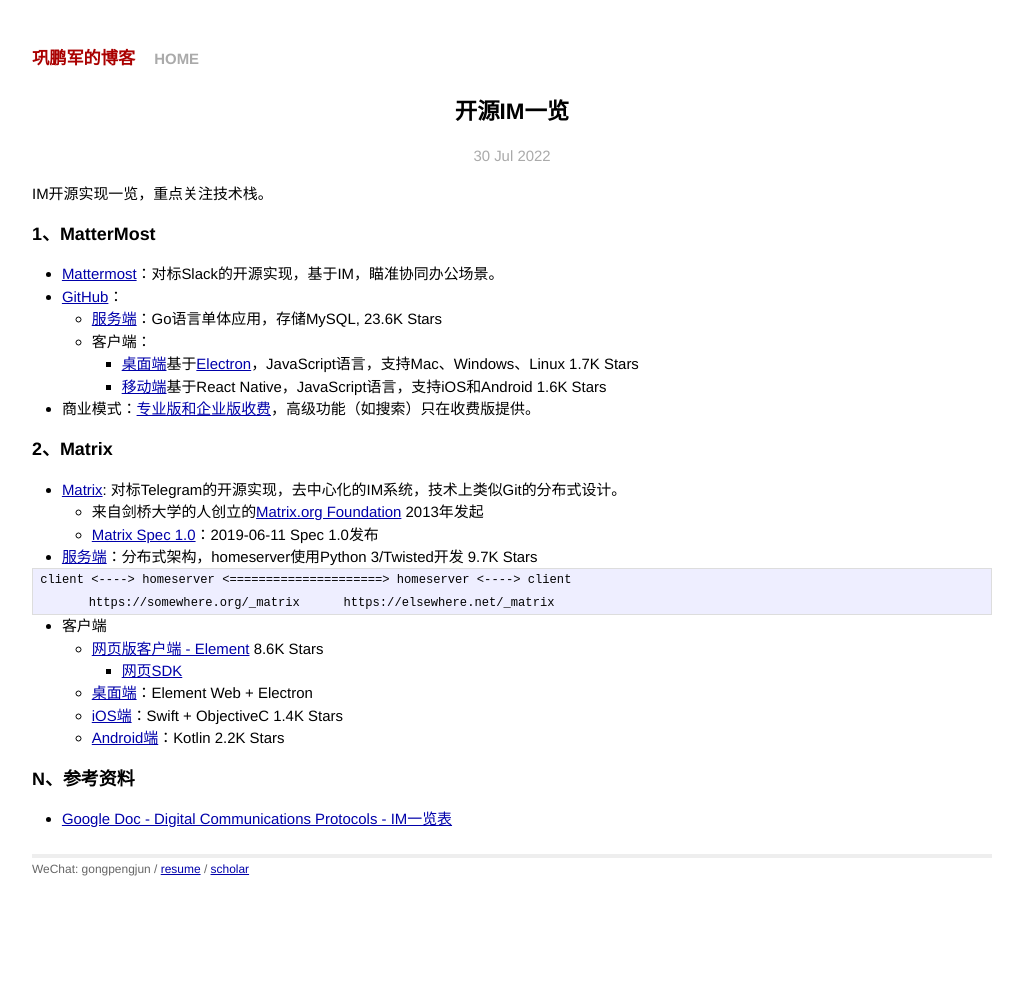
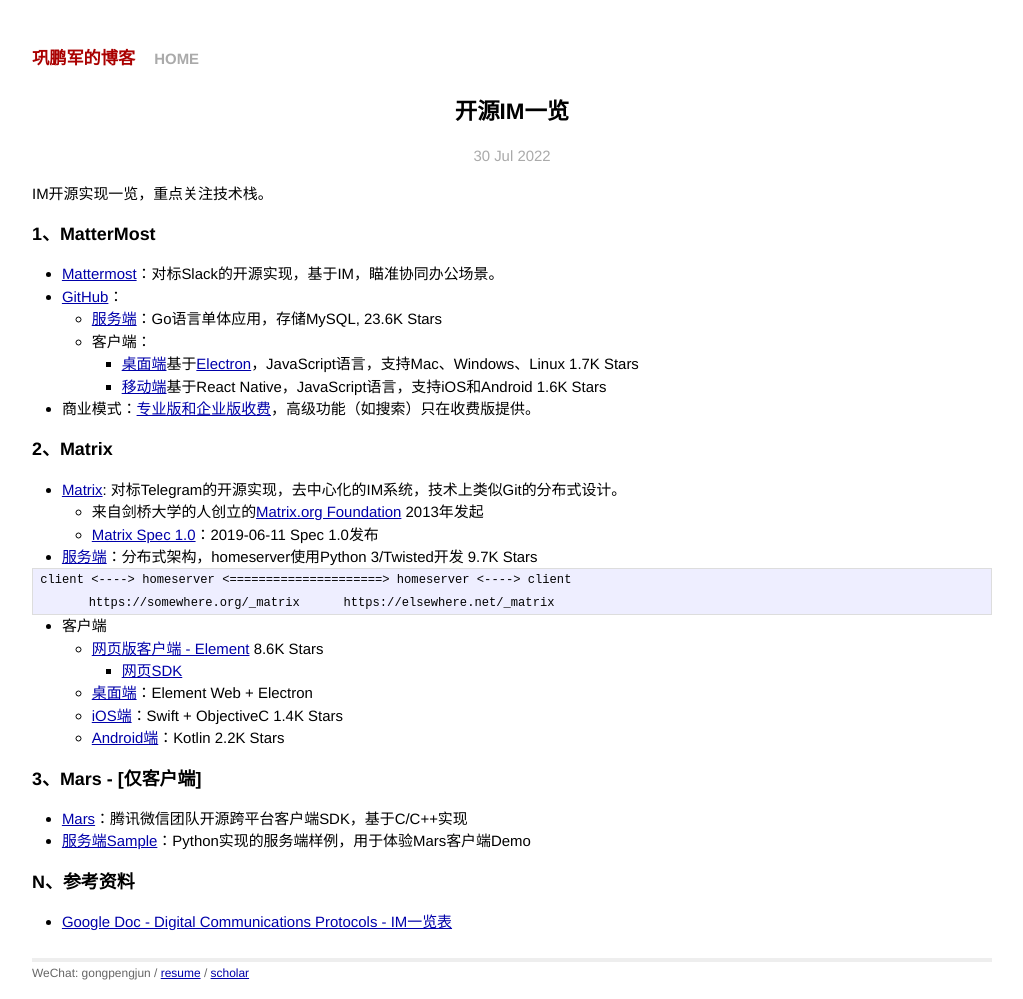
Before and after one commit to gongpengjun/gongpengjun.github.io, a Jekyll site: the page built from _posts/2022-07-30-im000-opensource-im.markdown, in a window 1280 px wide. Shown: the whole page, without its empty margins (128-1151 px from the left). Built offline with Jekyll 4.4.1, drawn with Linux system fonts in a browser that asks for light colours; before the commit the page ends 915 px from its top, so only the background shows below that.

Commit message:
微信开源客户端：Mars

```diff
--- a/_posts/2022-07-30-im000-opensource-im.markdown
+++ b/_posts/2022-07-30-im000-opensource-im.markdown
@@ -36,6 +36,11 @@ client <----> homeserver <=====================> homeserver <----> client
   - [iOS端](https://github.com/vector-im/element-ios)：Swift + ObjectiveC 1.4K Stars
   - [Android端](https://github.com/vector-im/element-android)：Kotlin 2.2K Stars
 
+### 3、Mars - [仅客户端]
+
+- [Mars](https://github.com/Tencent/mars)：腾讯微信团队开源跨平台客户端SDK，基于C/C++实现
+- [服务端Sample](https://github.com/Tencent/mars/tree/master/samples/Server)：Python实现的服务端样例，用于体验Mars客户端Demo
+
 ### N、参考资料
 
 - [Google Doc - Digital Communications Protocols - IM一览表](https://docs.google.com/spreadsheets/d/1-UlA4-tslROBDS9IqHalWVztqZo7uxlCeKPQ-8uoFOU/edit#gid=0)
```
